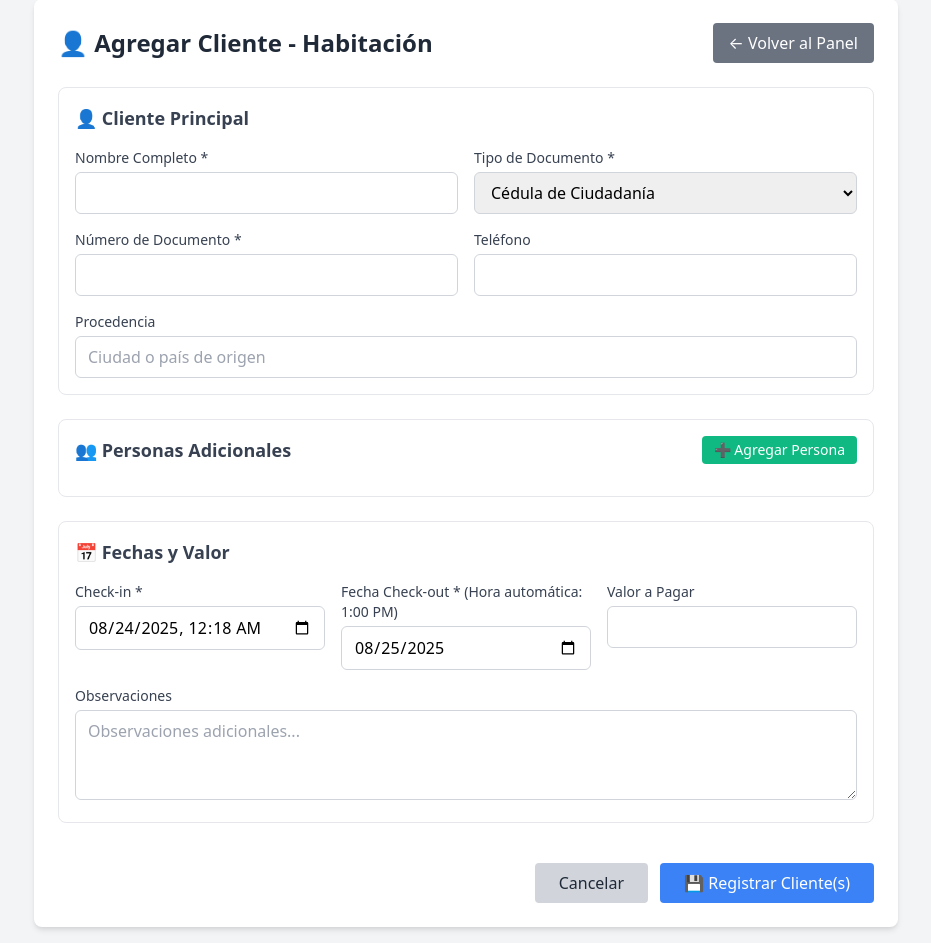
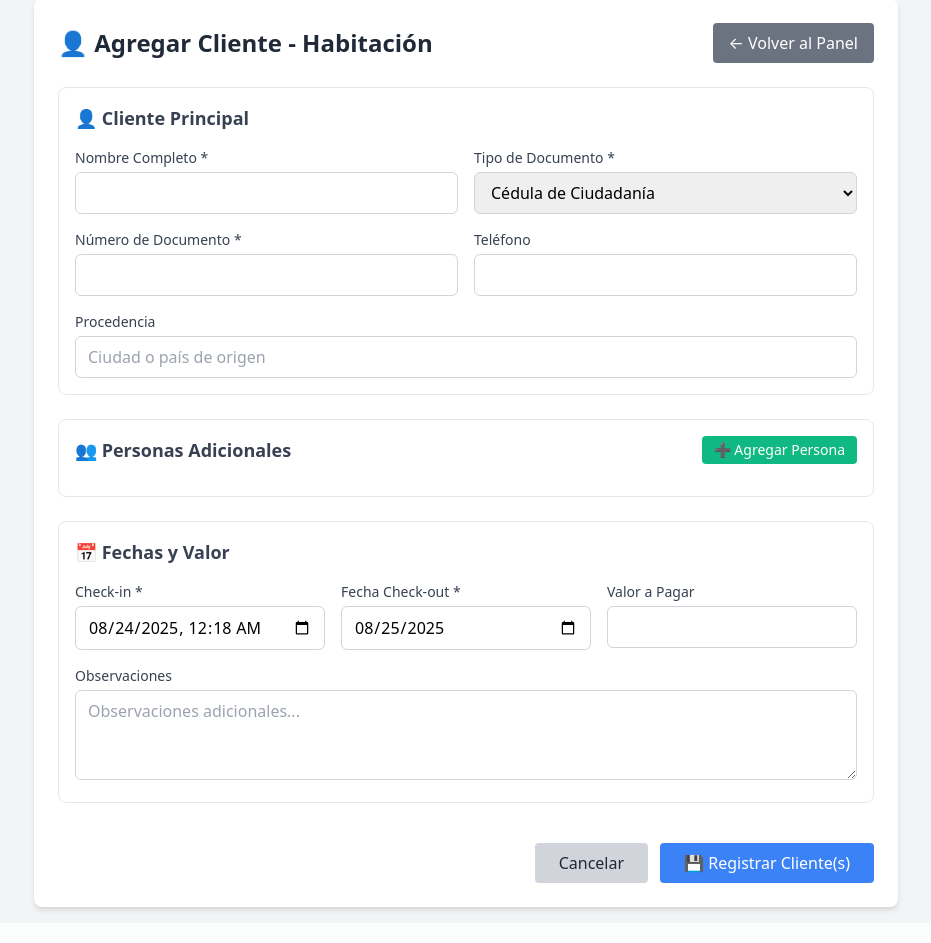
Before and after one commit to tommyXD777/hotel, a Flask app: template templates/agregar_cliente.html in a window 1280 px wide. Shown: the part 17-960 px from the top of the page, without its empty margins (174-1105 px from the left). After the commit the page ends 930 px from the top, so only its background shows below. Run offline with Flask 3, Linux system fonts and the light colour scheme; the template is opened without the code that fills it, so the values that code supplies are empty; a user stored in the database is signed in; some libraries are stand-ins or nearby versions.

Commit message:
quite basura

```diff
--- a/templates/agregar_cliente.html
+++ b/templates/agregar_cliente.html
@@ -99,7 +99,7 @@
                         </div>
 
                         <div>
-                            <label class="block text-sm font-medium text-gray-700 mb-1">Fecha Check-out * (Hora automática: 1:00 PM)</label>
+                            <label class="block text-sm font-medium text-gray-700 mb-1">Fecha Check-out * </label>
                             <input type="date" name="check_out" required id="checkout-input"
                                    class="w-full px-3 py-2 border border-gray-300 rounded-md focus:border-blue-500 focus:ring-blue-500">
                         </div>
```
